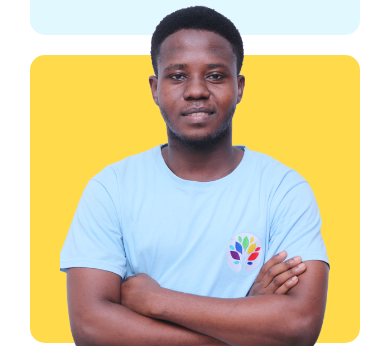
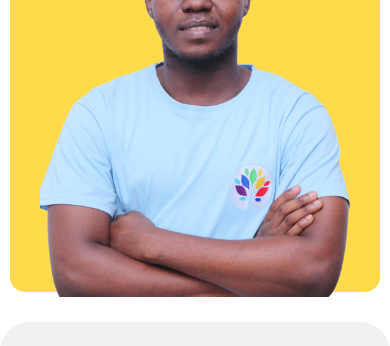
Before and after one commit to Nathan-Yennupiak/Polymath_Portfolio, a plain HTML site: page index.html in a window 390 px wide. Shown: the part 707-1053 px from the top of the page. Drawn offline with nearby package versions, Linux system fonts and the light colour scheme.

Commit message:
Updated paddings on Mobile screen

```diff
--- a/styles.css
+++ b/styles.css
@@ -156,6 +156,11 @@ header {
   @media (max-width: 1440px) {
     padding-left: 30px;
     padding-right: 30px;
+  }
+
+  @media (max-width: 768px) {
+    padding-left: 10px;
+    padding-right: 10px;
   }
 
 }
```
